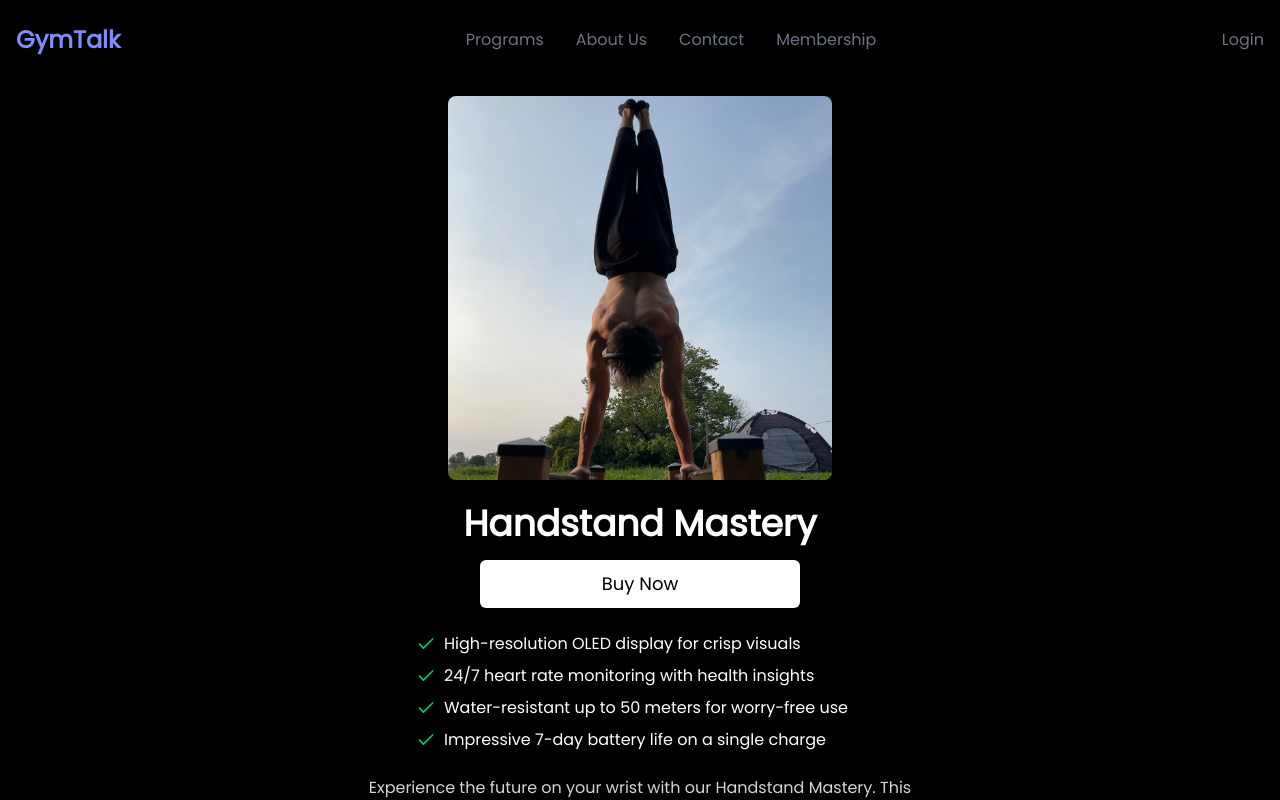
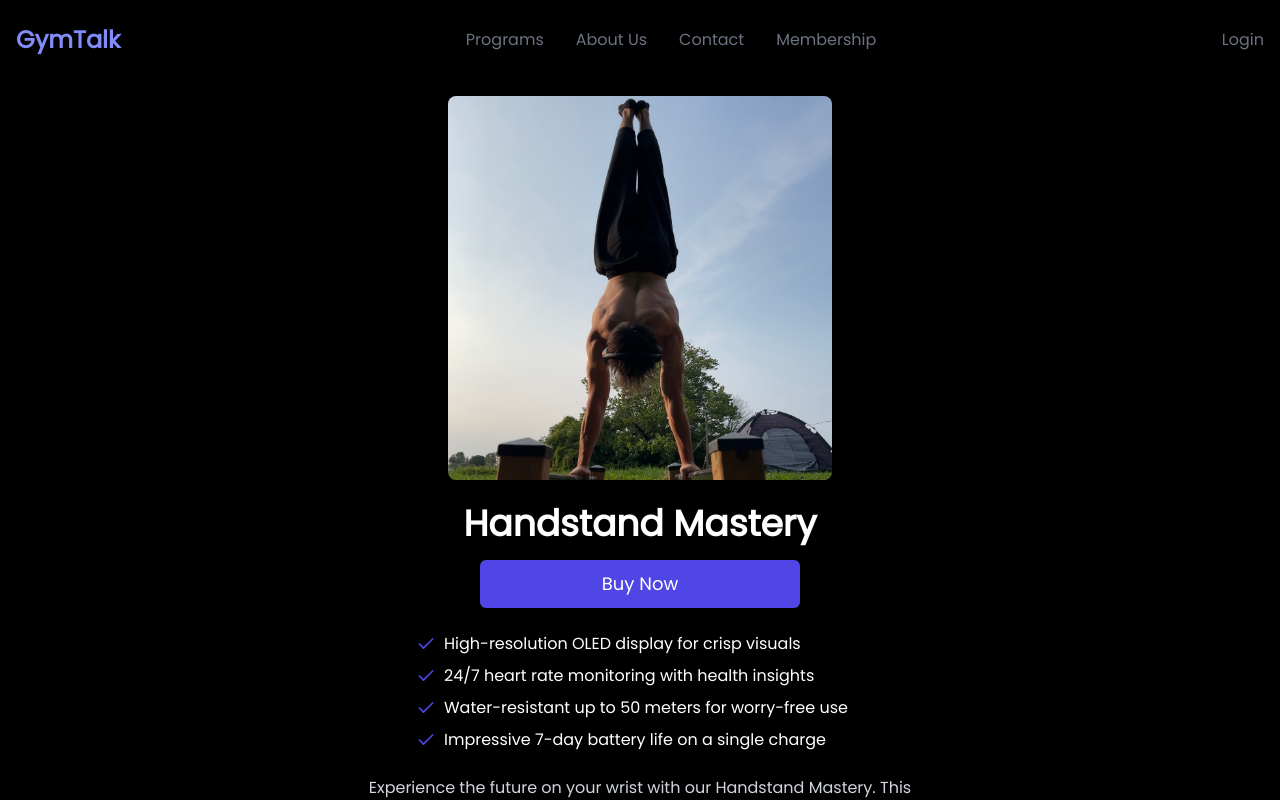
Before and after one commit to Eric0M/GymTalk, a Next.js app: page /programs/Handstand_Mastery_Program in a window 1280 px wide. Shown: the top 800 px of the page. Built offline with nearby package versions, Linux system fonts and the light colour scheme; no server answers.

Commit message:
pricing modified

```diff
--- a/app/components/pricing/pricing.tsx
+++ b/app/components/pricing/pricing.tsx
@@ -75,9 +75,7 @@ export default async function PricingComponent() {
                   className={`text-2xl font-bold ${
                     tier.popular ? "text-yellow-400" : ""
                   }`}
-                >
-                  {tier.name}
-                </h3>
+                ></h3>
                 <p className="mt-4 text-4xl font-extrabold">
                   ${tier.price}
                   <span className="text-xl font-normal text-gray-300">
@@ -129,6 +127,10 @@ export default async function PricingComponent() {
             </div>
           ))}
         </div>
+        <p className="mt-4 text-center text-gray-300">
+          Not sure if it's right for you? Join the free server and send me a
+          message!
+        </p>
       </div>
     </div>
   );
--- a/app/components/product_info/product_info.tsx
+++ b/app/components/product_info/product_info.tsx
@@ -40,25 +40,25 @@ export default async function productPage({
           rel="noopener noreferrer"
           className="w-full"
         >
-          <Button className="w-full max-w-xs mx-auto bg-white text-black hover:bg-gray-200 text-lg py-6">
+          <Button className="w-full max-w-xs mx-auto bg-indigo-600 text-white hover:bg-indigo-400 text-lg py-6">
             Buy Now
           </Button>
         </Link>
         <ul className="space-y-2 text-left max-w-md mx-auto">
           <li className="flex items-center">
-            <Check className="mr-2 h-5 w-5 text-green-500 flex-shrink-0" />
+            <Check className="mr-2 h-5 w-5 text-indigo-600 flex-shrink-0" />
             <span>High-resolution OLED display for crisp visuals</span>
           </li>
           <li className="flex items-center">
-            <Check className="mr-2 h-5 w-5 text-green-500 flex-shrink-0" />
+            <Check className="mr-2 h-5 w-5 text-indigo-600 flex-shrink-0" />
             <span>24/7 heart rate monitoring with health insights</span>
           </li>
           <li className="flex items-center">
-            <Check className="mr-2 h-5 w-5 text-green-500 flex-shrink-0" />
+            <Check className="mr-2 h-5 w-5 text-indigo-600 flex-shrink-0" />
             <span>Water-resistant up to 50 meters for worry-free use</span>
           </li>
           <li className="flex items-center">
-            <Check className="mr-2 h-5 w-5 text-green-500 flex-shrink-0" />
+            <Check className="mr-2 h-5 w-5 text-indigo-600 flex-shrink-0" />
             <span>Impressive 7-day battery life on a single charge</span>
           </li>
         </ul>
--- a/app/components/programs/programs.tsx
+++ b/app/components/programs/programs.tsx
@@ -55,7 +55,7 @@ export default async function ProgramOptions() {
               <p className="text-center mb-4 text-gray-400">
                 {program.description}
               </p>
-              {session ? (
+              {/* {session ? ( */}
               <Link href={program.href}>
                 <Button
                   variant="secondary"
@@ -64,7 +64,7 @@ export default async function ProgramOptions() {
                   {program.buttonText}
                 </Button>
               </Link>
-              ) : (
+              {/* ) : ( */}
               <Link href="/api/auth/signin">
                 <Button
                   variant="secondary"
@@ -73,7 +73,7 @@ export default async function ProgramOptions() {
                   {program.buttonText}
                 </Button>
               </Link>
-              )}
+              {/* )} */}
             </div>
           ))}
         </div>
--- a/constants.ts
+++ b/constants.ts
@@ -14,8 +14,8 @@ export const constants = [
         ? "https://buy.stripe.com/test_6oE7vFaWIfSQ2is288"
         : "https://buy.stripe.com/test_14k8zJc0MdKI7CM289",
     priceId: "price_1Q19AeIxXY4kjgHfBYnIX8E2",
-    Price: 39.99,
-    Name: "Pro",
+    Price: 29.99,
+    Name: "GymTalk+",
   },
   {
     TestLink:
```
Lines whose indentation alone changed are shown as unchanged.
